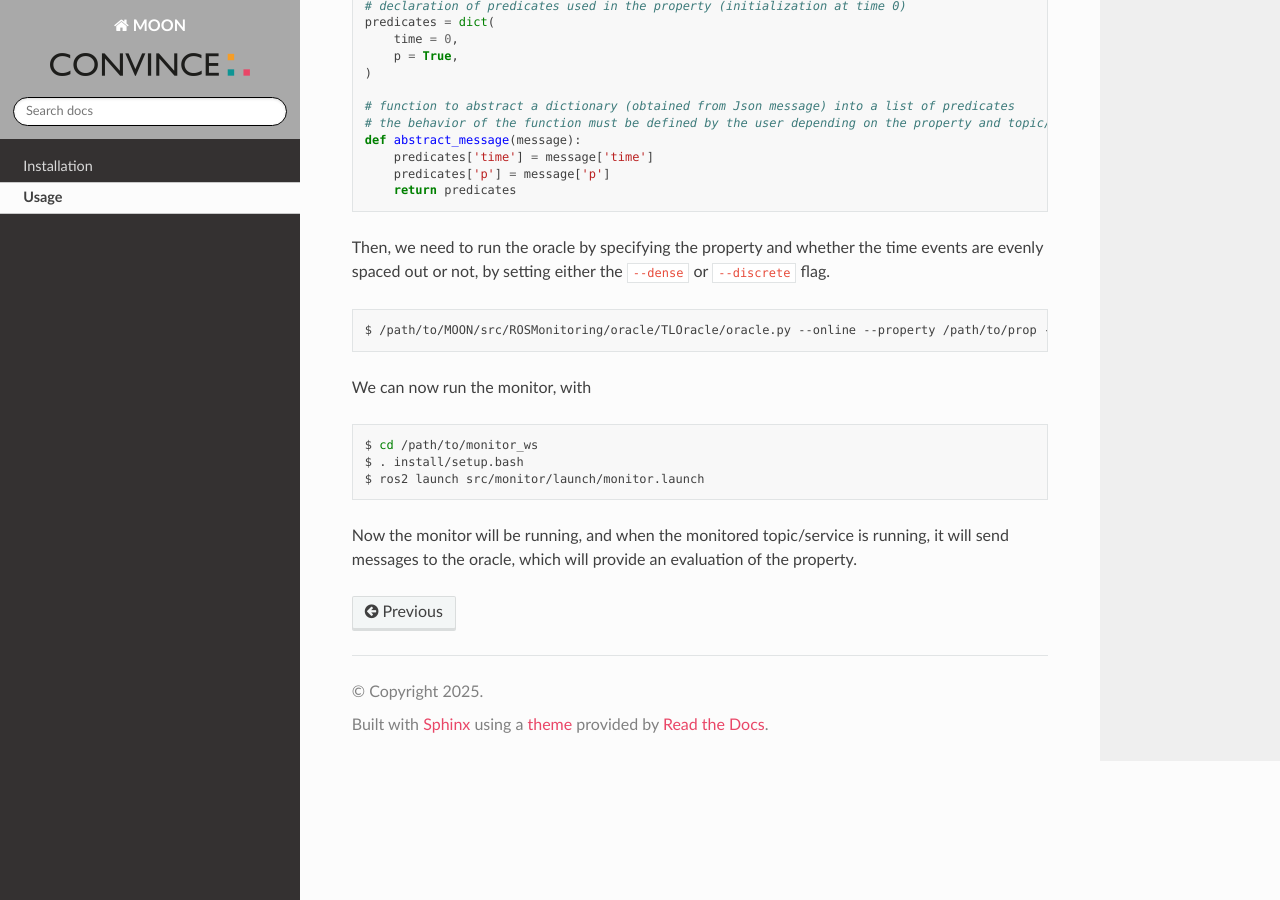
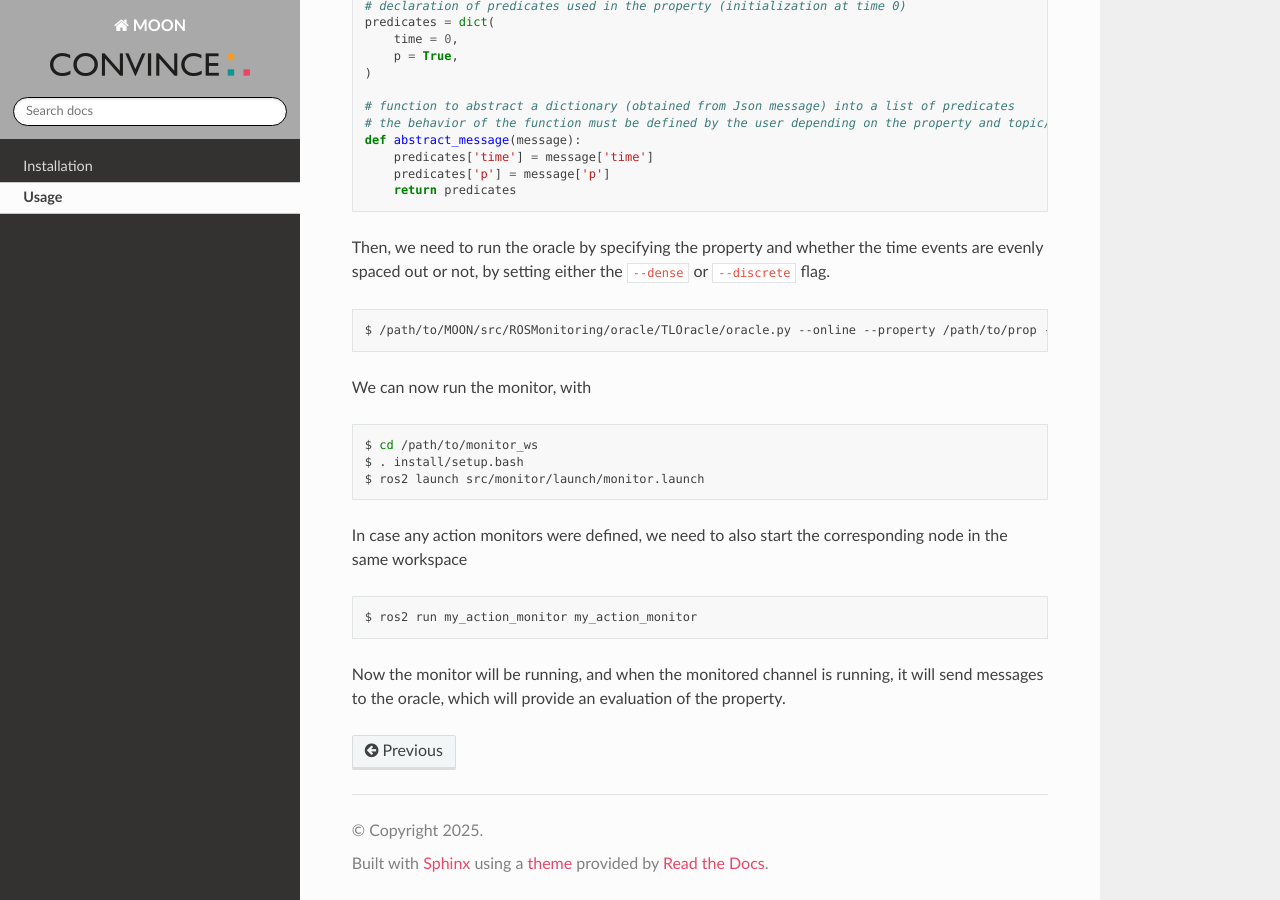
Before and after one commit to convince-project/MOON, a Sphinx documentation site: the page built from docs/source/usage.rst, in a window 1280 px wide and 900 px high, scrolled down 1039 px. Built offline with Sphinx 7.4.7 and the Read the Docs theme 3.1.0, drawn with Linux system fonts in a browser that asks for light colours.

Commit message:
Update installation requirements and usage tutorial
Signed-off-by: Karim Pedemonte <karim.pedemonte@edu.unige.it>

```diff
--- a/docs/source/installation.rst
+++ b/docs/source/installation.rst
@@ -13,6 +13,8 @@ In order to install MOON, ``pip`` is required as well as an installation of ROS2
 - ``rospy_message_converter``
 - ``pyyaml``
 - ``reelay``
+- ``jinja2``
+- ``cookiecutter``
 
 In order for Reelay to work, an installation of the `Boost <https://www.boost.org/>`_ C++ libraries is necessary.
 
--- a/docs/source/usage.rst
+++ b/docs/source/usage.rst
@@ -81,4 +81,10 @@ We can now run the monitor, with
     $ . install/setup.bash
     $ ros2 launch src/monitor/launch/monitor.launch
 
-Now the monitor will be running, and when the monitored topic/service is running, it will send messages to the oracle, which will provide an evaluation of the property.
+In case any action monitors were defined, we need to also start the corresponding node in the same workspace
+
+.. code-block:: bash
+
+    $ ros2 run my_action_monitor my_action_monitor
+
+Now the monitor will be running, and when the monitored channel is running, it will send messages to the oracle, which will provide an evaluation of the property.
```
Also changed, not shown: README.md (+8 -1 lines).
